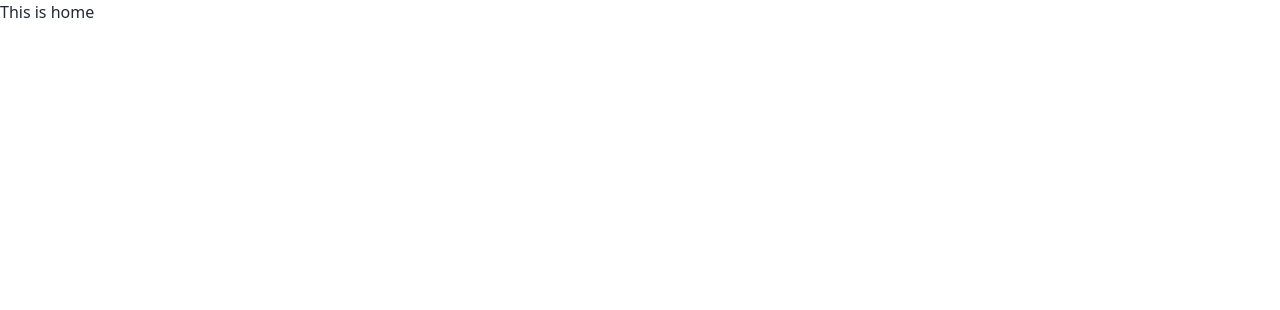
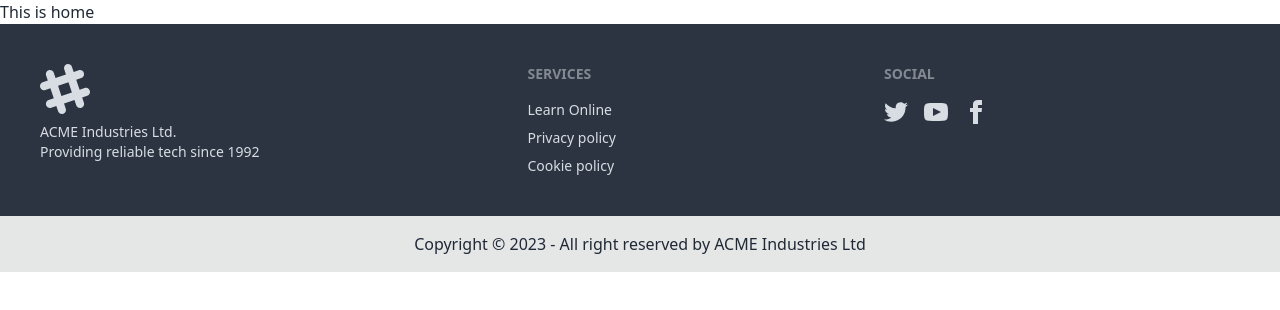
Before and after one commit to tirahman105/online-language-school-client, a React (Vite) app: page / in a window 1280 px wide. Shown: the top 310 px of the page. Built offline with nearby package versions, Linux system fonts and the light colour scheme.

Commit message:
footer added

```diff
--- a/src/Layout/Main.jsx
+++ b/src/Layout/Main.jsx
@@ -1,9 +1,11 @@
 import { Outlet } from "react-router-dom";
+import Footer from "../Pages/Shared/Footer/Footer";
 
 const Main = () => {
     return (
         <div>
             <Outlet></Outlet>
+            <Footer></Footer>
         </div>
     );
 };
--- /dev/null
+++ b/src/Pages/Shared/Footer/Footer.jsx
@@ -0,0 +1,81 @@
+const Footer = () => {
+  return (
+    <>
+    {/* TO DO: FOOTER INFORMATION CHANGE */}
+      <footer>
+        <div className="footer p-10 bg-neutral text-neutral-content">
+          <div>
+            <svg
+              width="50"
+              height="50"
+              viewBox="0 0 24 24"
+              xmlns="http://www.w3.org/2000/svg"
+              fillRule="evenodd"
+              clipRule="evenodd"
+              className="fill-current"
+            >
+              <path d="M22.672 15.226l-2.432.811.841 2.515c.33 1.019-.209 2.127-1.23 2.456-1.15.325-2.148-.321-2.463-1.226l-.84-2.518-5.013 1.677.84 2.517c.391 1.203-.434 2.542-1.831 2.542-.88 0-1.601-.564-1.86-1.314l-.842-2.516-2.431.809c-1.135.328-2.145-.317-2.463-1.229-.329-1.018.211-2.127 1.231-2.456l2.432-.809-1.621-4.823-2.432.808c-1.355.384-2.558-.59-2.558-1.839 0-.817.509-1.582 1.327-1.846l2.433-.809-.842-2.515c-.33-1.02.211-2.129 1.232-2.458 1.02-.329 2.13.209 2.461 1.229l.842 2.515 5.011-1.677-.839-2.517c-.403-1.238.484-2.553 1.843-2.553.819 0 1.585.509 1.85 1.326l.841 2.517 2.431-.81c1.02-.33 2.131.211 2.461 1.229.332 1.018-.21 2.126-1.23 2.456l-2.433.809 1.622 4.823 2.433-.809c1.242-.401 2.557.484 2.557 1.838 0 .819-.51 1.583-1.328 1.847m-8.992-6.428l-5.01 1.675 1.619 4.828 5.011-1.674-1.62-4.829z"></path>
+            </svg>
+            <p>
+              ACME Industries Ltd.
+              <br />
+              Providing reliable tech since 1992
+            </p>
+          </div>
+          <div>
+            <span className="footer-title">Services</span>
+            <a className="link link-hover">Learn Online</a>
+            <a className="link link-hover">Privacy policy</a>
+            <a className="link link-hover">Cookie policy</a>
+          </div>
+
+          <div>
+            <span className="footer-title">Social</span>
+            <div className="grid grid-flow-col gap-4">
+              <a>
+                <svg
+                  xmlns="http://www.w3.org/2000/svg"
+                  width="24"
+                  height="24"
+                  viewBox="0 0 24 24"
+                  className="fill-current"
+                >
+                  <path d="M24 4.557c-.883.392-1.832.656-2.828.775 1.017-.609 1.798-1.574 2.165-2.724-.951.564-2.005.974-3.127 1.195-.897-.957-2.178-1.555-3.594-1.555-3.179 0-5.515 2.966-4.797 6.045-4.091-.205-7.719-2.165-10.148-5.144-1.29 2.213-.669 5.108 1.523 6.574-.806-.026-1.566-.247-2.229-.616-.054 2.281 1.581 4.415 3.949 4.89-.693.188-1.452.232-2.224.084.626 1.956 2.444 3.379 4.6 3.419-2.07 1.623-4.678 2.348-7.29 2.04 2.179 1.397 4.768 2.212 7.548 2.212 9.142 0 14.307-7.721 13.995-14.646.962-.695 1.797-1.562 2.457-2.549z"></path>
+                </svg>
+              </a>
+              <a>
+                <svg
+                  xmlns="http://www.w3.org/2000/svg"
+                  width="24"
+                  height="24"
+                  viewBox="0 0 24 24"
+                  className="fill-current"
+                >
+                  <path d="M19.615 3.184c-3.604-.246-11.631-.245-15.23 0-3.897.266-4.356 2.62-4.385 8.816.029 6.185.484 8.549 4.385 8.816 3.6.245 11.626.246 15.23 0 3.897-.266 4.356-2.62 4.385-8.816-.029-6.185-.484-8.549-4.385-8.816zm-10.615 12.816v-8l8 3.993-8 4.007z"></path>
+                </svg>
+              </a>
+              <a>
+                <svg
+                  xmlns="http://www.w3.org/2000/svg"
+                  width="24"
+                  height="24"
+                  viewBox="0 0 24 24"
+                  className="fill-current"
+                >
+                  <path d="M9 8h-3v4h3v12h5v-12h3.642l.358-4h-4v-1.667c0-.955.192-1.333 1.115-1.333h2.885v-5h-3.808c-3.596 0-5.192 1.583-5.192 4.615v3.385z"></path>
+                </svg>
+              </a>
+            </div>
+          </div>
+        </div>
+        <div className="p-4 footer-center bg-base-300 text-base-content">
+          <div>
+            <p>Copyright © 2023 - All right reserved by ACME Industries Ltd</p>
+          </div>
+        </div>
+      </footer>
+    </>
+  );
+};
+
+export default Footer;
```
